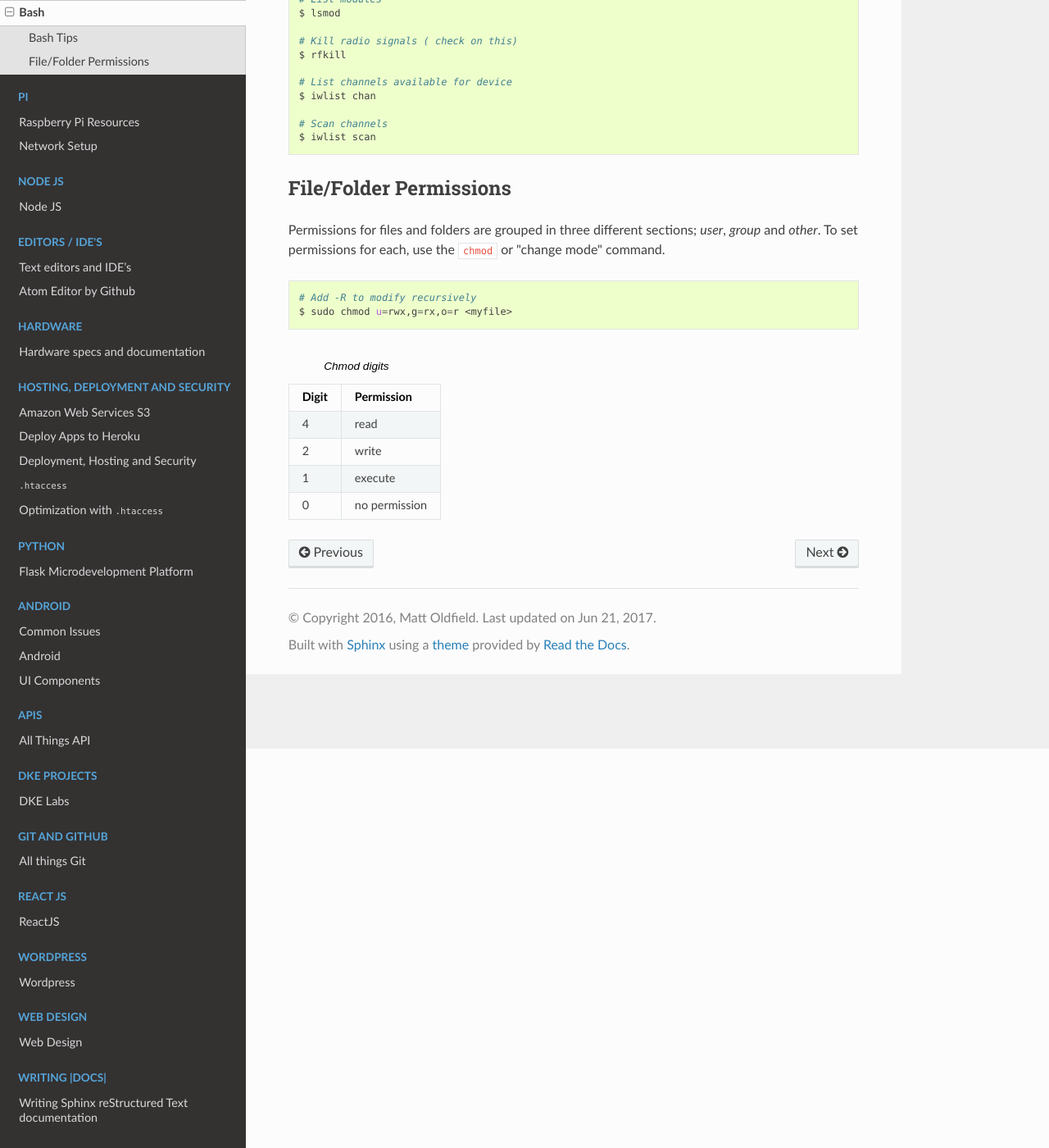
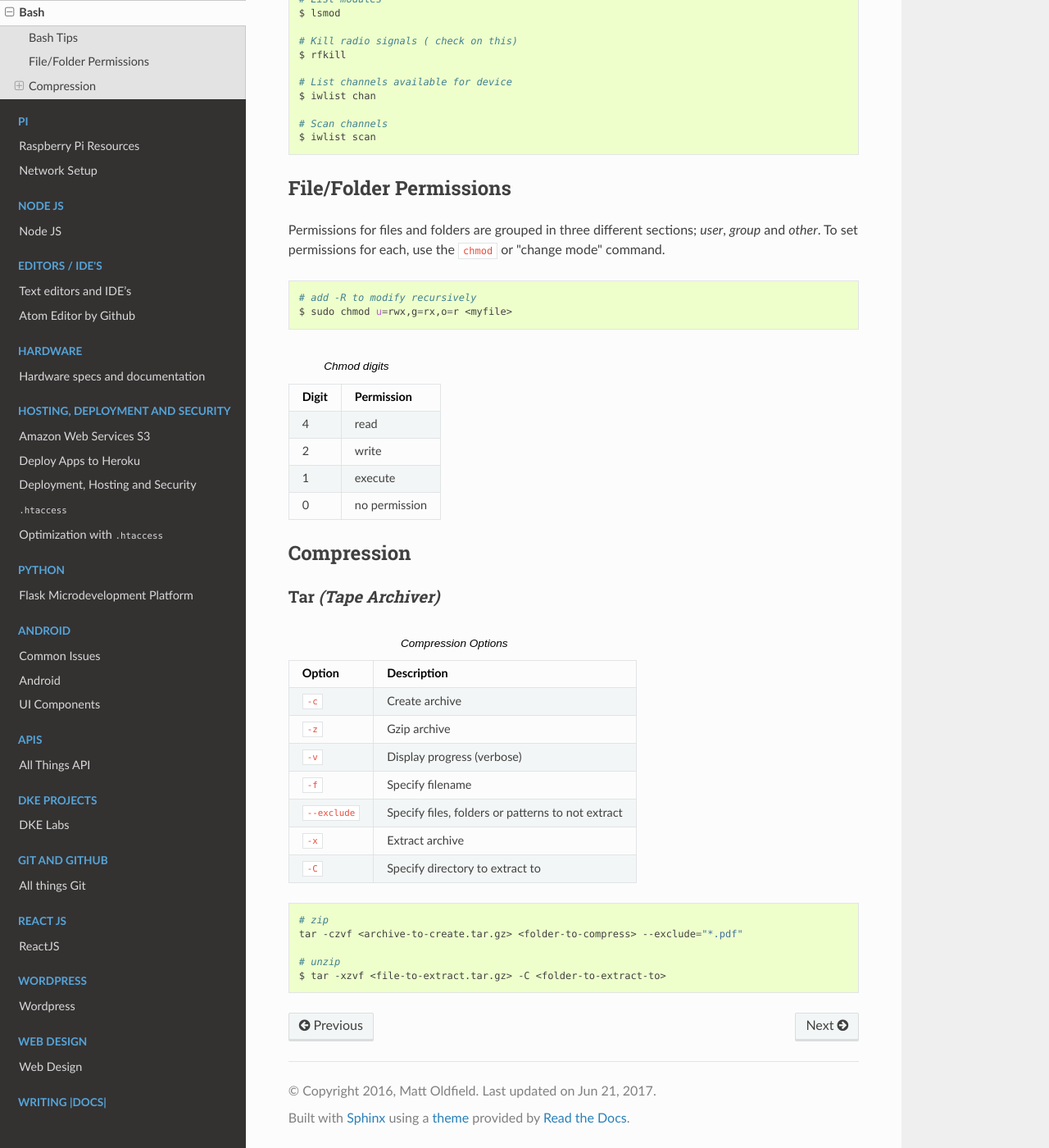
Before and after one commit to asmattic/docs, a Sphinx documentation site: the page built from source/bash.rst, in a window 1280 px wide and 1400 px high, scrolled down 487 px. Shown: the whole window at 82% size. Built offline with Sphinx 7.4.7 and the Read the Docs theme 2.0.0, drawn with Linux system fonts in a browser that asks for light colours.

Commit message:
bash zip unzip

```diff
--- a/source/bash.rst
+++ b/source/bash.rst
@@ -42,7 +42,7 @@ Permissions for files and folders are grouped in three different sections; `user
 
 .. code-block:: bash
 
-	# Add -R to modify recursively
+	# add -R to modify recursively
 	$ sudo chmod u=rwx,g=rx,o=r <myfile>
 
 .. csv-table:: Chmod digits
@@ -52,3 +52,30 @@ Permissions for files and folders are grouped in three different sections; `user
 	2, "write"
 	1, "execute"
 	0, "no permission"
+
+.. _bash-compression-sec:
+
+Compression
+-------------
+
+Tar `(Tape Archiver)`
+~~~~~~~~~~~~~~~~~~~~~~~
+
+.. csv-table:: Compression Options
+	:header: "Option", "Description"
+
+	"``-c``", "Create archive"
+	"``-z``", "Gzip archive"
+	"``-v``", "Display progress (verbose)"
+	"``-f``", "Specify filename"
+	"``--exclude``", "Specify files, folders or patterns to not extract"
+	"``-x``", "Extract archive"
+	"``-C``", "Specify directory to extract to"
+
+.. code-block:: bash
+
+	# zip
+	tar -czvf <archive-to-create.tar.gz> <folder-to-compress> --exclude="*.pdf"
+
+	# unzip
+	$ tar -xzvf <file-to-extract.tar.gz> -C <folder-to-extract-to>
```
